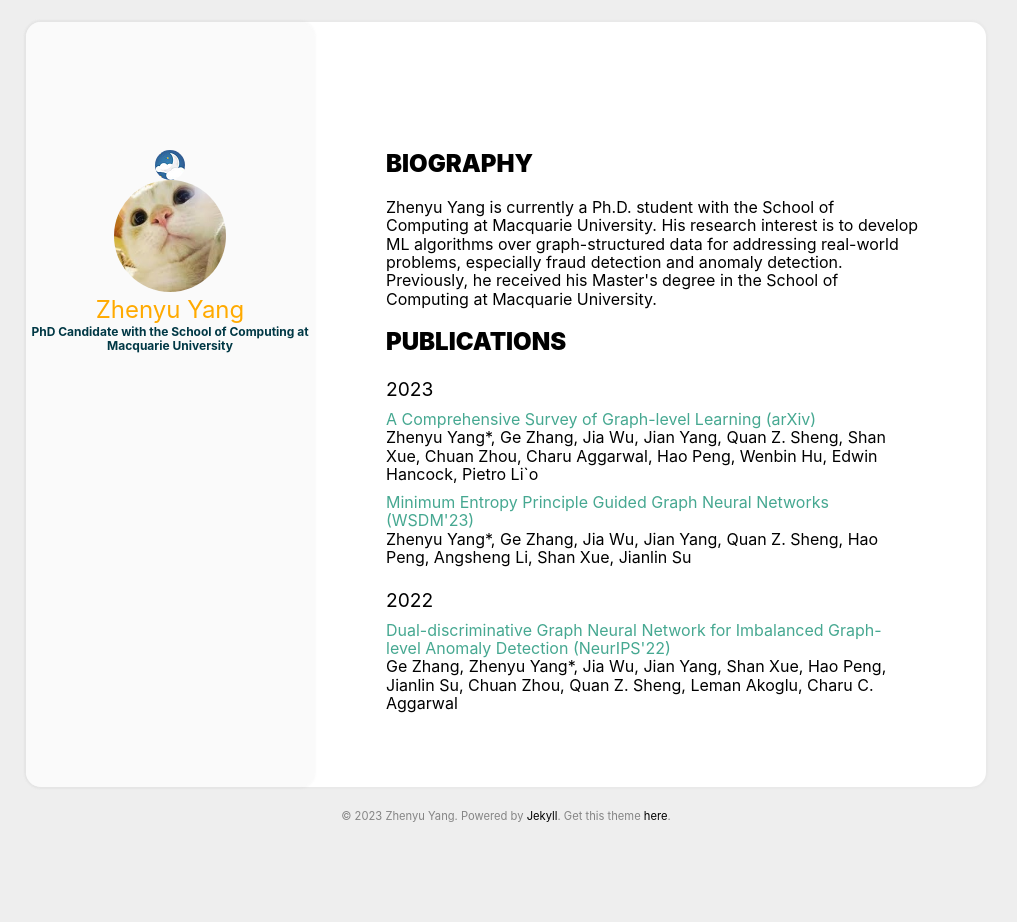
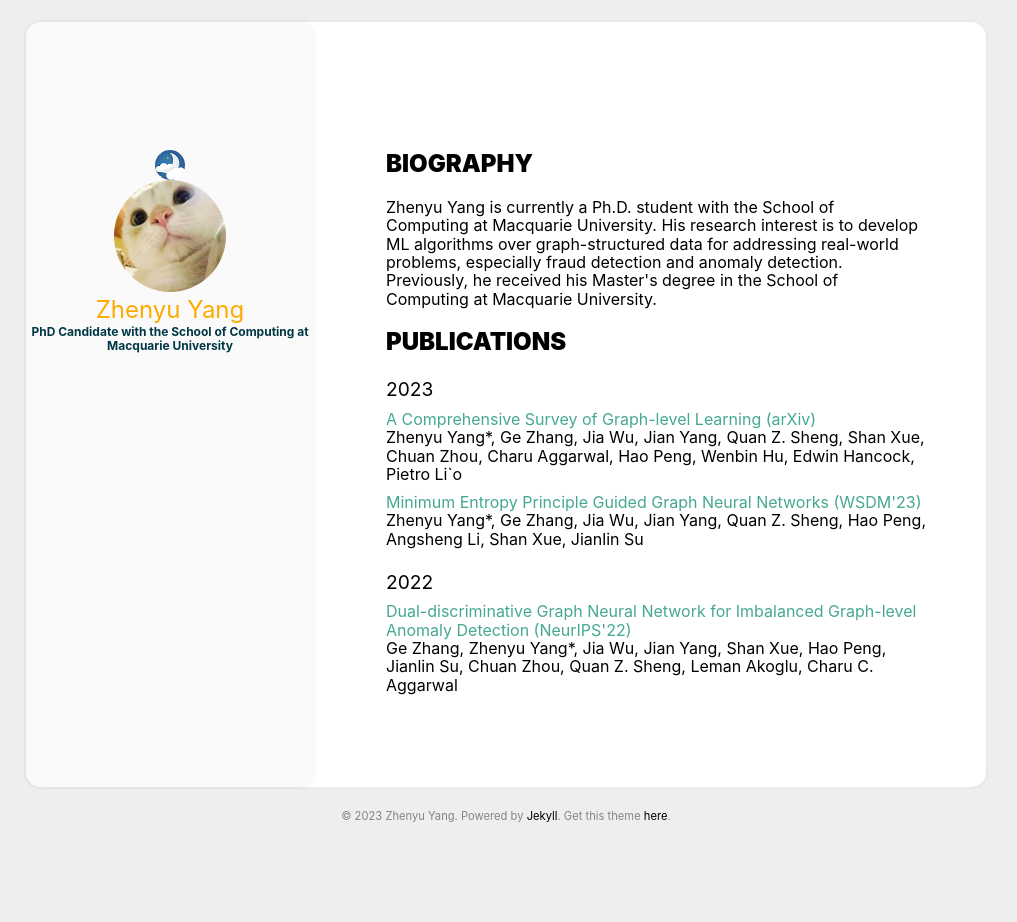
Before and after one commit to ZhenyuYangMQ/ZhenyuYangMQ.github.io, a Jekyll site: the page built from index.html, in a window 1280 px wide. Shown: the whole page, without its empty margins (134-1151 px from the left). Built offline with Jekyll 4.4.1, drawn with Linux system fonts in a browser that asks for light colours.

Commit message:
Update archive.html

```diff
--- a/_includes/archive.html
+++ b/_includes/archive.html
@@ -24,8 +24,6 @@
 <!-- main page -->
 {% else %}
 <div class="archive">
-  <ul style="width:800px">
-    <li style="width:660px">
   <div class="archive_title">
   <div>
   <h2><b>BIOGRAPHY</b></h2>
@@ -37,8 +35,6 @@
   <div>
   <h2><b>PUBLICATIONS</b></h2>
   </div>
-   </li>
-  </ul>
 
   {% for post in site.posts %}
   {% unless post.next %}
@@ -52,7 +48,7 @@
   {% endunless %}
 
   <ul style="width:800px">
-    <li style="width:660px">
+    <li style="width:680px">
       <!--<time class='archive_date' datetime='{{ post.date | date_to_xmlschema }}'>
         {{ post.date | date: "%b %d" }}
       </time>-->
```
